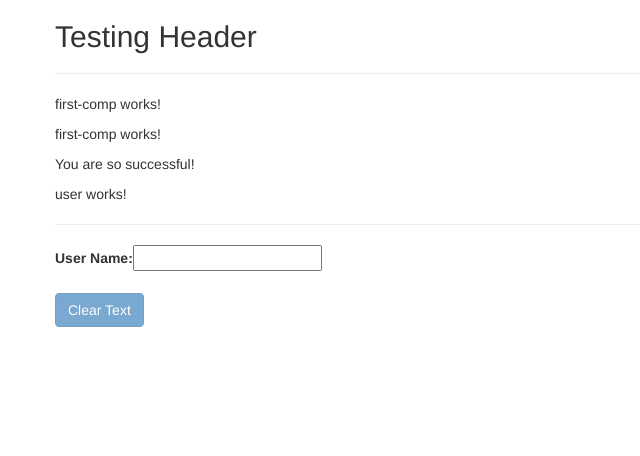
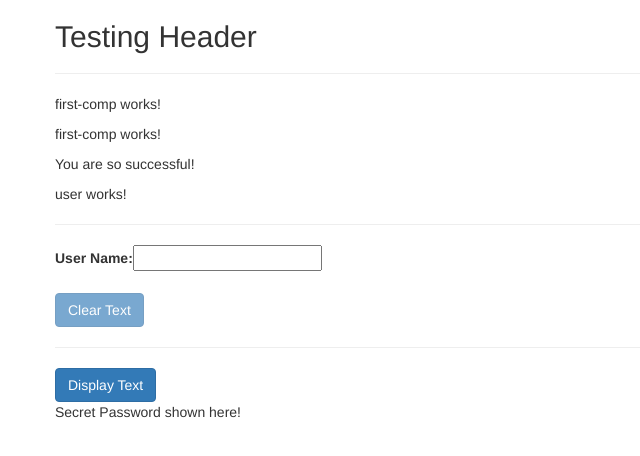
Before and after one commit to vincentcalai/NgRx-Training, an Angular app: page / in a window 1280 px wide. Shown: the top 456 px of the page, without its empty margins (0-640 px from the left). Built offline with nearby package versions, Linux system fonts and the light colour scheme.

Commit message:
assignment 3

```diff
--- a/src/app/user/user.component.html
+++ b/src/app/user/user.component.html
@@ -6,3 +6,8 @@
 {{username}}
 <br>
 <button class="btn btn-primary" (click) = "clearText()" [disabled]="username === ''">Clear Text</button>
+<hr>
+
+<button class="btn btn-primary" (click) = "toggleText()" >Display Text</button>
+<p *ngIf="showText">Secret Password shown here!</p>
+<p *ngFor="let index of indexes" [ngStyle]="{'background-color': index>5 ? 'blue' : white}" [ngClass] = "{morethan5: index > 5}">{{'Clicked count: ' + index}}</p>
--- a/src/app/user/user.component.ts
+++ b/src/app/user/user.component.ts
@@ -3,12 +3,17 @@ import { Component, OnInit } from '@angular/core';
 @Component({
   selector: 'app-user',
   templateUrl: './user.component.html',
-  styleUrls: ['./user.component.css']
+  styles: [` .morethan5 {
+    color: 'white'
+  }`]
 })
 export class UserComponent implements OnInit {
 
   username: string = '';
   isTextEmpty: boolean = true;
+  showText: boolean = true;
+  indexes: number[] = [];
+  index: number = 0;
 
   constructor() { }
 
@@ -29,4 +34,14 @@ export class UserComponent implements OnInit {
     this.username = '';
   }
 
+  toggleText(){
+    this.index = this.index+1;
+    console.log(this.index);
+    this.indexes.push(this.index);
+    console.log(" line 39: " + this.index);
+    this.showText = !this.showText;
+
+
+  }
+
 }
```
